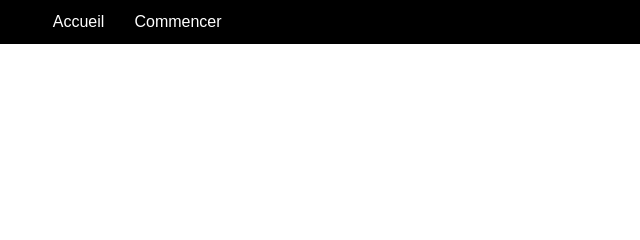
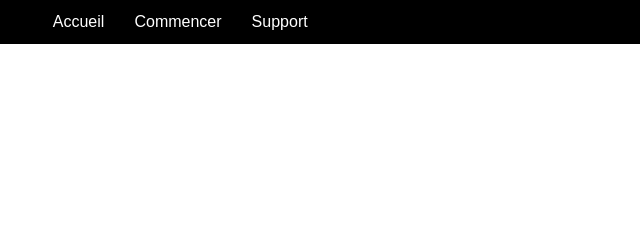
Before and after one commit to enioaiello/Tutoriel-Git, a plain HTML site: page index.html in a window 1280 px wide. Shown: the top 240 px of the page, 0-640 px from the left. Drawn offline with Linux system fonts and the light colour scheme.

Commit message:
Update index.html

```diff
--- a/index.html
+++ b/index.html
@@ -18,6 +18,9 @@
                 <li>
                     <a href="https://github.com/enioaiello/Tutoriel-Git" target="_blank">Commencer</a>
                 </li>
+                <li>
+                    <a href="https://discord.gg/Uv6DHVsW" target="_blank">Support</a>
+                </li>
             </ul>
         </nav>
     </header>
```
